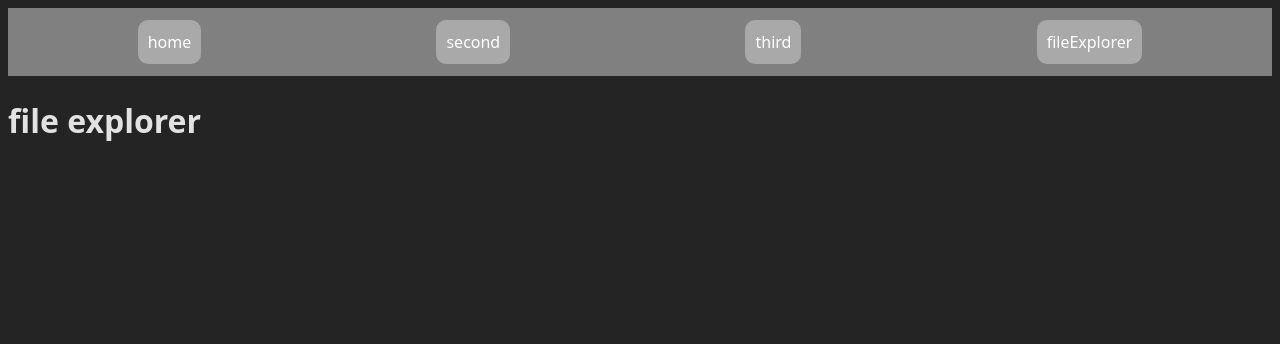
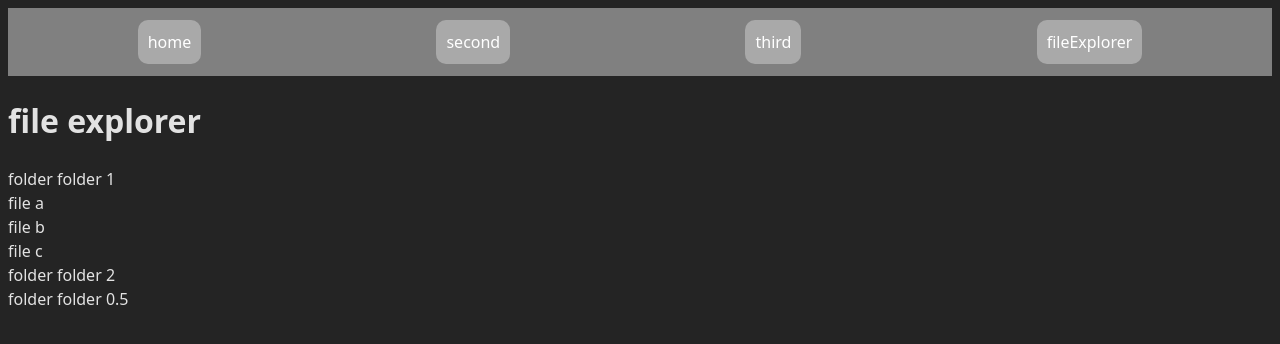
Before and after one commit to abkr020/practice-react-with-ts, a React (Vite) app: page /file-explorer in a window 1280 px wide. Shown: the top 344 px of the page. Built offline with nearby package versions, Linux system fonts and the light colour scheme.

Commit message:
structure render

```diff
--- a/src/pages/fileExplorer/FileExplorer.tsx
+++ b/src/pages/fileExplorer/FileExplorer.tsx
@@ -1,7 +1,11 @@
 import { useState } from "react";
-
+type structureType = {
+    name: string;
+    items?: (string | structureType)[];
+}
 const FileExplorerPage = () => {
-    const [structure, setStructure] = useState({
+    const [structure, setStructure] = useState<structureType>(
+        {
             name: 'folder 1',
             items: [
                 'a',
@@ -25,24 +29,45 @@ const FileExplorerPage = () => {
                     ]
                 },
                 {
-                name:'folder 0.5'
+                    name: 'folder 0.5'
                 }
             ]
-    })
+        }
+    )
     return (
         <>
             <h1>file explorer</h1>
-            {Object.entries(structure).map(([key, value]) => {
-                console.log(key);
-                console.log(typeof (key));
-                console.log(typeof (structure[key]));
+            {(Object.entries(structure) as [keyof structureType, any][]).map(([key, value]) => {
+                // console.log(key);
+                // console.log(typeof (key));
+                // console.log(typeof (structure[key]));
+                if (typeof (structure[key]) === 'string') {
+                    console.log("a", key);
+                    return <div key={key}>folder {structure[key]}</div>
+                }
+                if (Array.isArray(structure[key])) {
+                    console.log("b", key);
+                    // console.log(key);
 
-                // if (typeof (structure[key]) === 'string') {
-                //     console.log(key);
-                //    return <div>folder {structure[key]}</div>
-                // }
-                // if(typeof(structure[key]))
+                      return  (structure[key] as (string | structureType)[]).map((it, i) => {
+                            if (typeof (it) == 'string') {
+                                console.log("c", key);
+                                return <div key={i}>file {it}</div>
+                            }
+                            if (typeof (it) == 'object') {
+                                console.log("d", key);
+                                return <div key={i}>folder {it.name}</div>
+                            }
+                            return <div key={i}>c</div>
+                        })
+
+                }
+                return <div>g</div>
+
+
             })}
+
+
         </>
     )
 }
```
Lines whose indentation alone changed are shown as unchanged.
